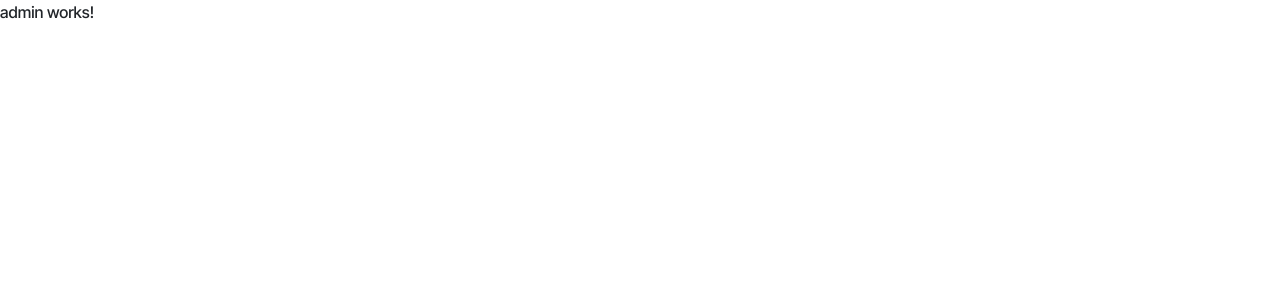
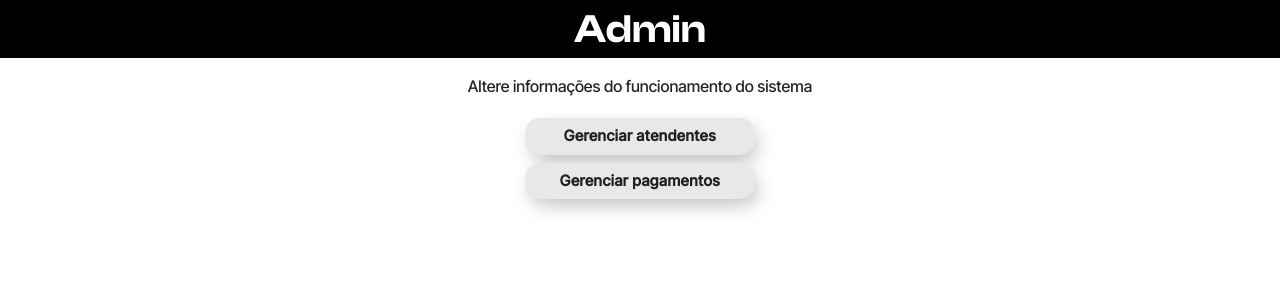
Before and after one commit to ViniMacacari/CircuitoCapivaraFishing, an Angular app: page /admin in a window 1280 px wide. Shown: the top 300 px of the page. Built offline with nearby package versions, Linux system fonts and the light colour scheme.

Commit message:
Página de login

```diff
--- a/src/app/pages/admin/admin.component.css
+++ b/src/app/pages/admin/admin.component.css
@@ -0,0 +1,3 @@
+h1 {
+    color: white;
+}
--- a/src/app/pages/admin/admin.component.html
+++ b/src/app/pages/admin/admin.component.html
@@ -1 +1,10 @@
-<p>admin works!</p>
+<div class="d-flex align-items-center justify-content-center flex-column">
+    <div class="d-flex align-items-center justify-content-center w-100 bg-black mb-3">
+        <h1 class="title-ccf">Admin</h1>
+    </div>
+
+    <p class="mb-3">Altere informações do funcionamento do sistema</p>
+
+    <button class="btn-ccf my-1">Gerenciar atendentes</button>
+    <button class="btn-ccf my-1">Gerenciar pagamentos</button>
+</div>
--- /dev/null
+++ b/src/app/pages/admin/login-admin/login-admin.component.html
@@ -0,0 +1 @@
+<p>login-admin works!</p>
--- a/src/styles.css
+++ b/src/styles.css
@@ -159,6 +159,52 @@ label {
     color: rgb(0, 0, 0);
 }
 
+.btn-ccf {
+    width: 230px;
+
+    padding: 7px 20px;
+
+    border: unset;
+    border-radius: 15px;
+    color: #212121;
+    z-index: 1;
+    background: #e8e8e8;
+    position: relative;
+
+    font-family: 'Inter Medium';
+    letter-spacing: .5px;
+    font-weight: 1000;
+    font-size: 15px;
+
+    -webkit-box-shadow: 4px 8px 19px -3px rgba(0, 0, 0, 0.27);
+    box-shadow: 4px 8px 19px -3px rgba(0, 0, 0, 0.27);
+    transition: all 250ms;
+    overflow: hidden;
+}
+
+.btn-ccf::before {
+    content: "";
+    position: absolute;
+    top: 0;
+    left: 0;
+    height: 100%;
+    width: 0;
+    border-radius: 15px;
+    background-color: #212121;
+    z-index: -1;
+    -webkit-box-shadow: 4px 8px 19px -3px rgba(0, 0, 0, 0.27);
+    box-shadow: 4px 8px 19px -3px rgba(0, 0, 0, 0.27);
+    transition: all 250ms
+}
+
+.btn-ccf:hover {
+    color: #e8e8e8;
+}
+
+.btn-ccf:hover::before {
+    width: 100%;
+}
+
 .logo-center {
     width: 125px;
     height: 125px;
```
Also changed, not shown: src/app/pages/admin/login-admin/login-admin.component.ts (added, +12 -0 lines), src/app/pages/admin/login-admin/login-admin.component.css (added), 1 other file (tests, documents, lock files or other folders).
